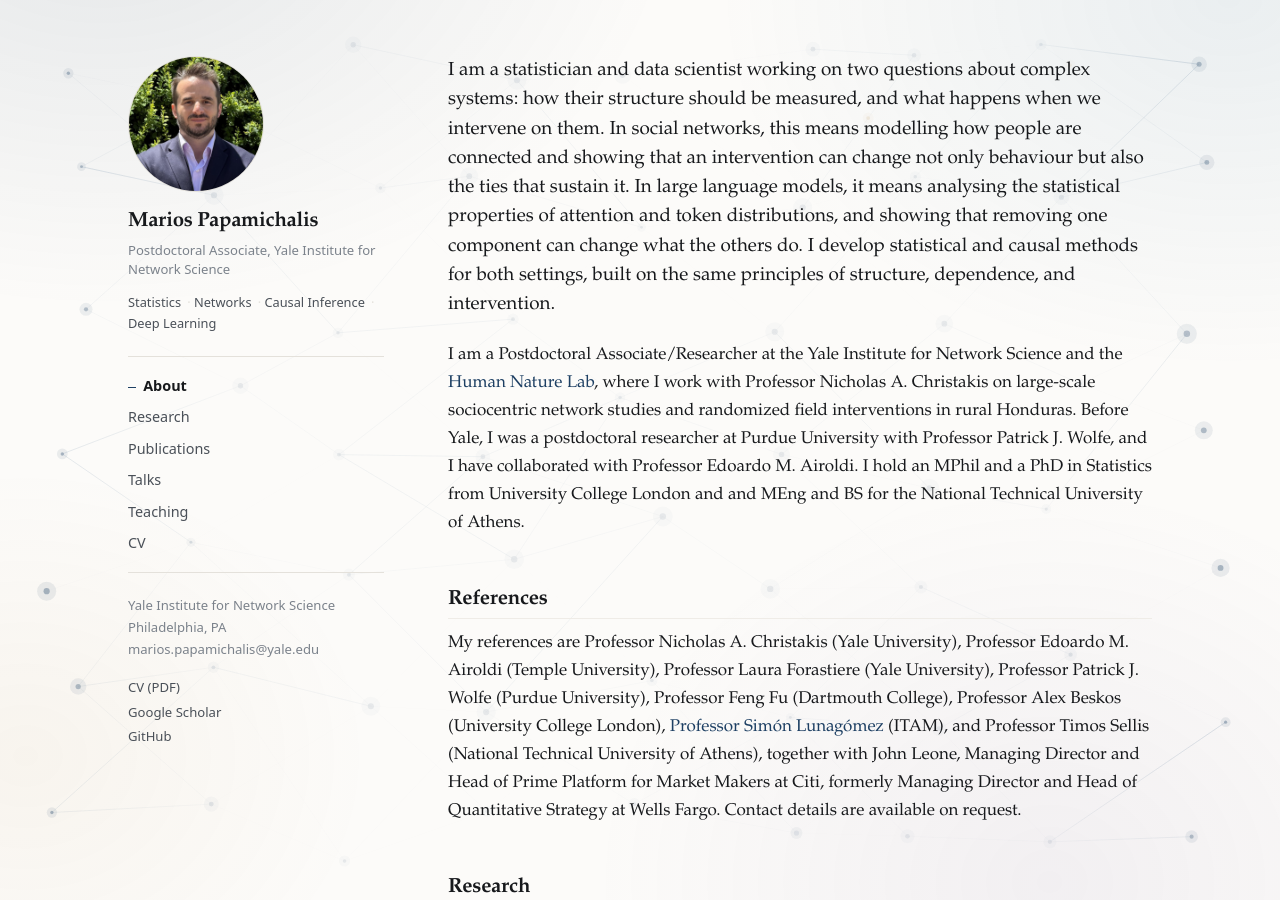
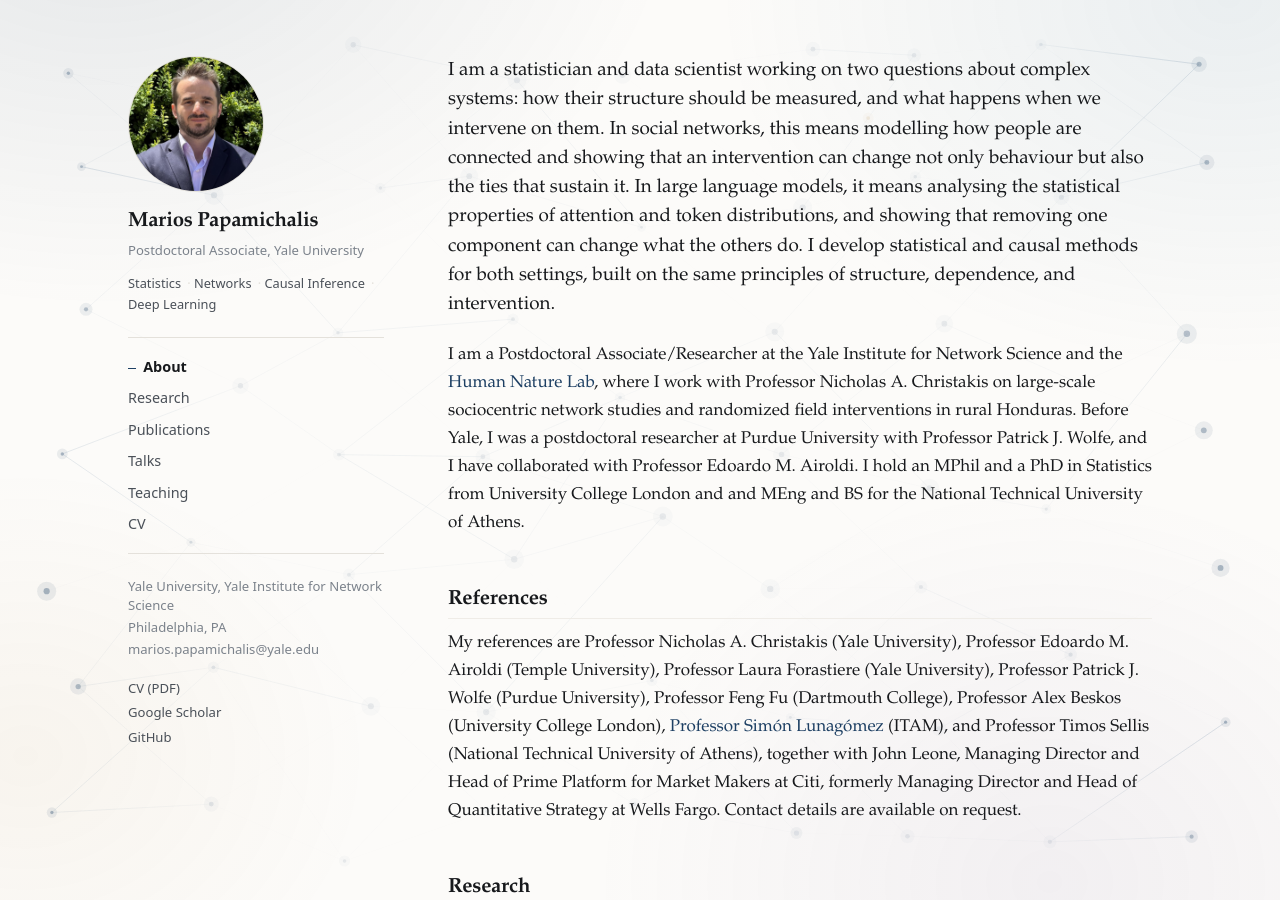
Before and after one commit to MariosPapamichalis/mariospapamichalis.github.io, a Jekyll site: the page built from index.html, in a window 1280 px wide and 900 px high. Built offline with Jekyll 4.4.1, drawn with Linux system fonts in a browser that asks for light colours.

Commit message:
Update affiliation and tagline for Marios Papamichalis

```diff
--- a/_config.yml
+++ b/_config.yml
@@ -3,7 +3,7 @@
 # ---------------------------------------------------------------------------
 
 name:        Marios Papamichalis
-tagline:     Postdoctoral Associate, Yale Institute for Network Science
+tagline:     Postdoctoral Associate, Yale University
 title:       Marios Papamichalis
 description: >-
   Marios Papamichalis is a statistician at Yale working on statistical network
@@ -33,7 +33,7 @@ author:
   email:    marios.papamichalis@yale.edu
   phone:    "+1 (215) 667-3969"
   location: "Philadelphia, PA"
-  affiliation: Yale Institute for Network Science
+  affiliation: Yale University, Yale Institute for Network Science
   photo:    /images/profile.jpg
   cv: /files/Papamichalis_Marios_CV.pdf
   scholar:  "https://scholar.google.com/citations?hl=en&user=W4nBRr8AAAAJ"
```
